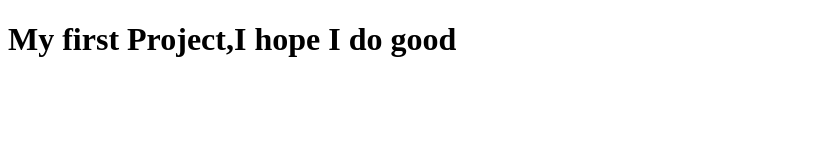
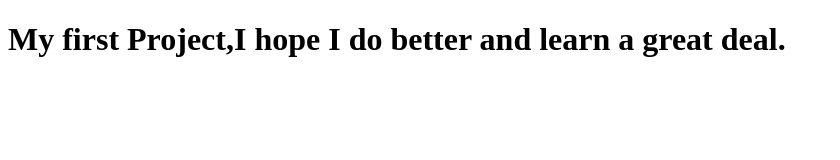
Before and after one commit to Chiragmulchandani1/coursera-test, a plain HTML site: page site/index.html in a window 1280 px wide. Shown: the whole page, without its empty margins (0-840 px from the left). Drawn offline with Linux system fonts and the light colour scheme.

Commit message:
Another addition

```diff
--- a/site/index.html
+++ b/site/index.html
@@ -4,6 +4,6 @@
 <title>Hello Coursera</title>
 </head>
 <body>
-	<h1>My first Project,I hope I do good</h1>
+	<h1>My first Project,I hope I do better and learn a great deal.</h1>
 </body>
 </html>
```
